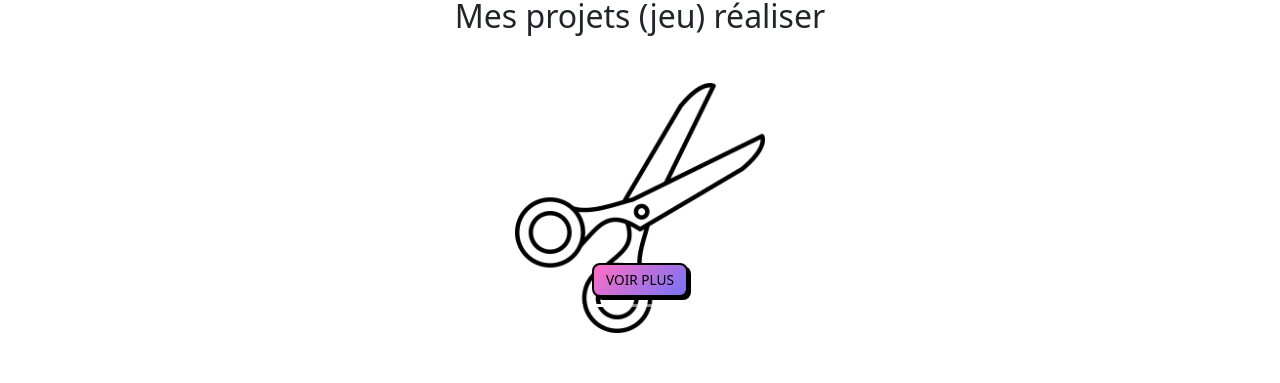
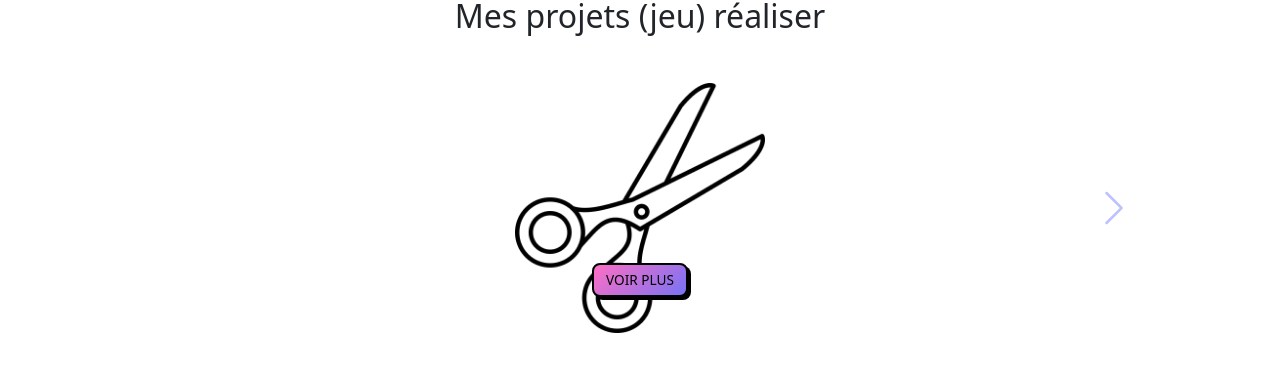
Before and after one commit to A-Yohann/portfolio, a React (Vite) app: page /portfolio in a window 1280 px wide. Shown: the part 219-602 px from the top of the page. Built offline with nearby package versions, Linux system fonts and the light colour scheme.

Commit message:
[NEW] add arrow carousel

```diff
--- a/Pages/Portfolio.jsx
+++ b/Pages/Portfolio.jsx
@@ -55,7 +55,7 @@ export default memo(function Portfolio() {
         <h2 className='text-center mb-4'>Mes projets (jeu) réaliser</h2>
 
         {/* Carrousel des projets jeux */}
-        <Carousel fade interval={4000} className="my-5">
+        <Carousel fade interval={5000} className="my-5" controls={true} indicators={false}  nextIcon ={<span className='carousel-control-next-icon custom-arrow-color'/>} >
           {projectsJeux.map((project, index) => (
         <Carousel.Item key={index}>
             <div style={{ display: 'flex', justifyContent: 'center' }}>
@@ -71,14 +71,15 @@ export default memo(function Portfolio() {
           }}
         />
       </div>
-              <Carousel.Caption className=" p-3 rounded">
-                {/* <h3>{project.title}</h3>
-                <p>{project.description}</p> */}
-                <Button variant="light" href={project.link} target="_blank" className='btn btn-cartoon'>Voir plus</Button>
+      <Carousel.Caption className="p-3 rounded">
+        <Button variant="light" href={project.link} target="_blank" className="btn btn-cartoon">
+          Voir plus
+        </Button>
       </Carousel.Caption>
     </Carousel.Item>
   ))}
 </Carousel>
+
       </div>
 
       {/* Partie HTML/CSS */}
--- a/src/App.css
+++ b/src/App.css
@@ -133,3 +133,9 @@
   transform: scale(1.1);
   background-color: #ffc107;
 }
+
+.custom-arrow-color {
+  filter: invert(54%) sepia(98%) saturate(500%) hue-rotate(200deg);
+  width: 40px !important;
+  height: 40px !important;
+}
--- a/src/compenants/Home.jsx
+++ b/src/compenants/Home.jsx
@@ -5,14 +5,6 @@ import dev2 from '../assets/dev2.jpg';
 
 
 export default function Home() {
-  //  Déclaration correcte du tableau
-  const competences = [
-    { skill: 'HTML5', level: 90, color: 'bg-danger' },
-    { skill: 'CSS3', level: 80, color: 'bg-primary' },
-    { skill: 'JavaScript', level: 40, color: 'bg-info' },
-    { skill: 'PHP', level: 0, color: 'bg-warning' },
-    { skill: 'React', level: 10, color: 'bg-success' }
-  ];
 
   return (
     <>
```
Lines whose indentation alone changed are shown as unchanged.
